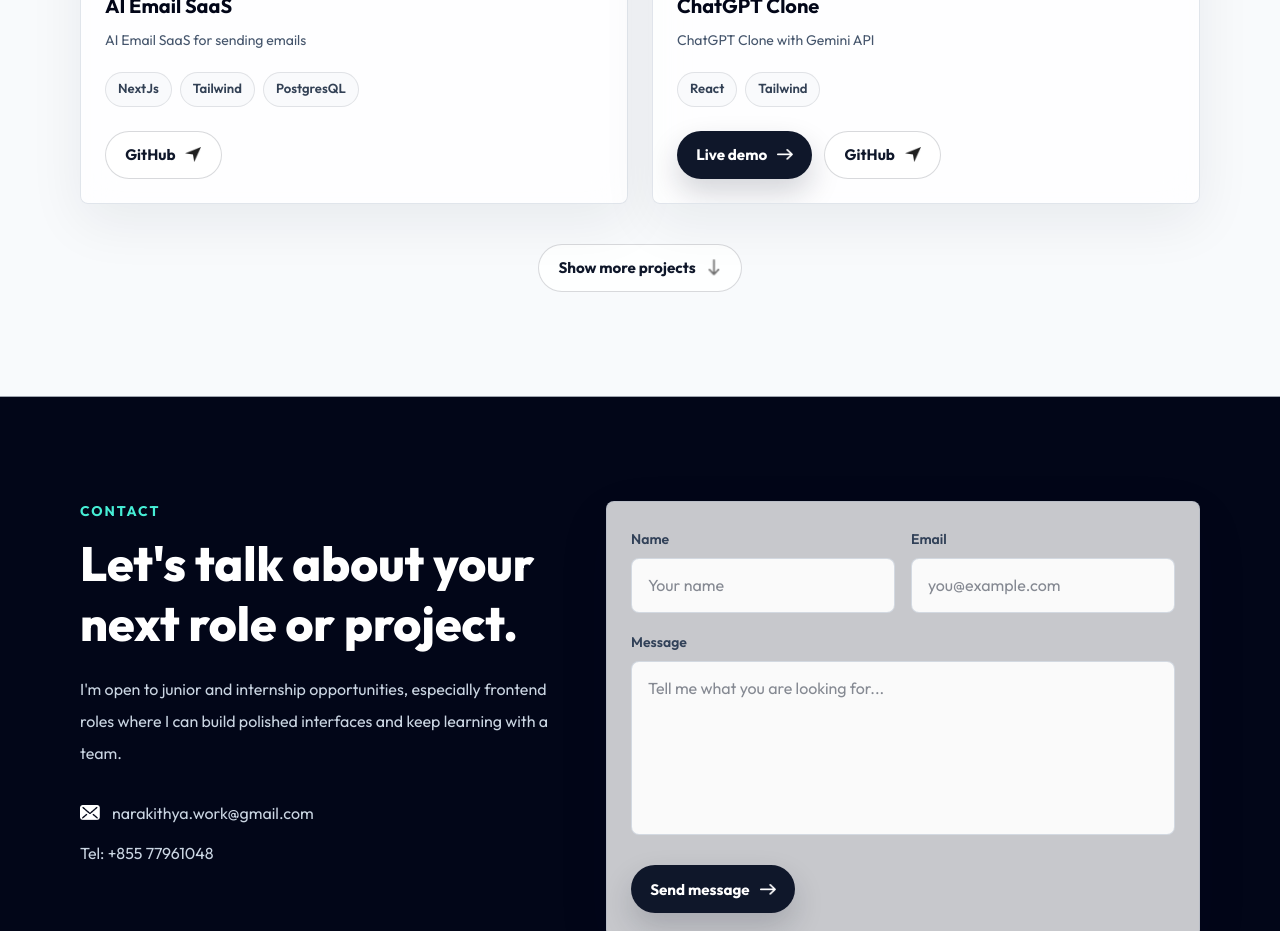
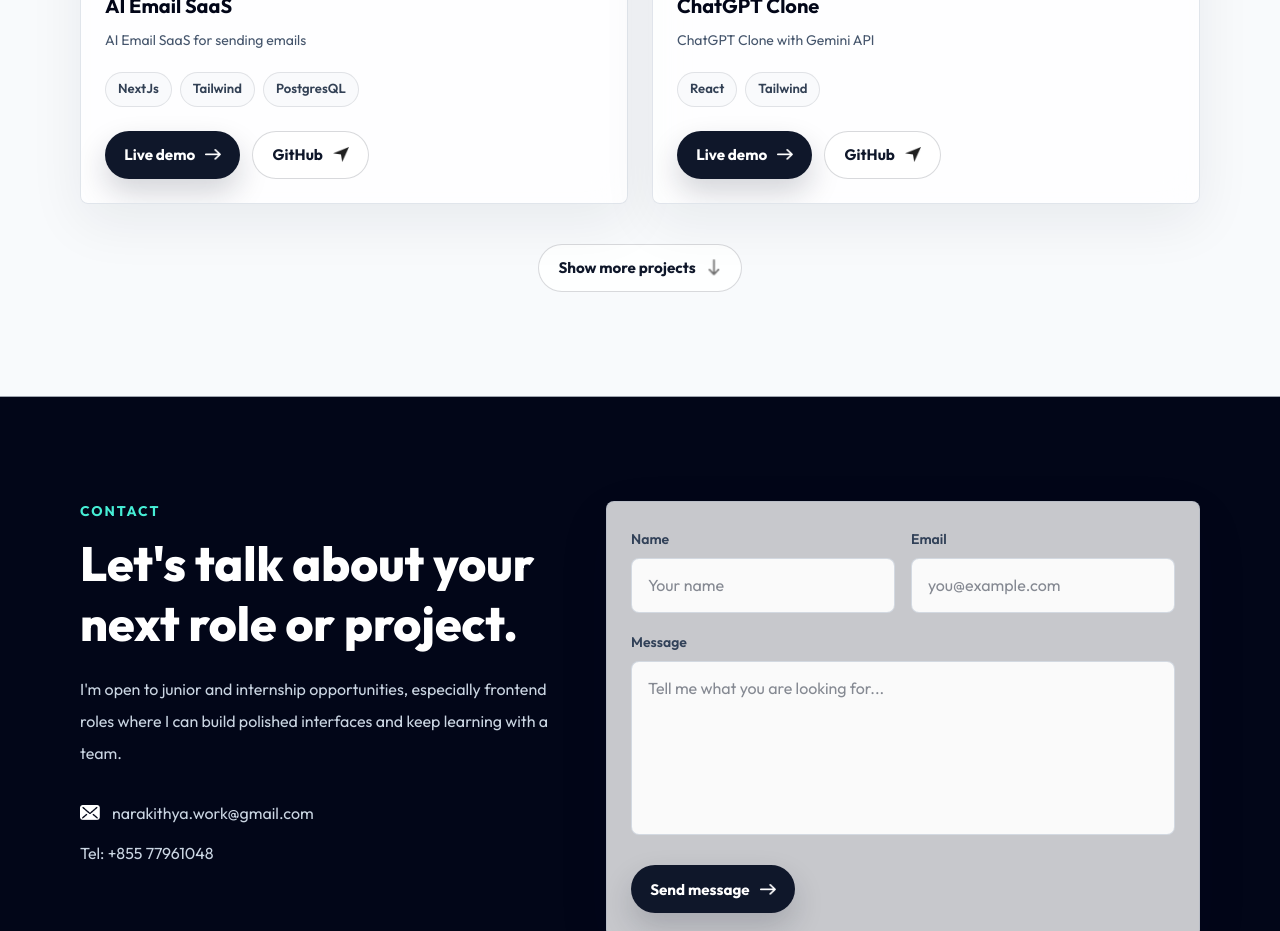
Before and after one commit to Kithya/Portfolio, a Next.js app: page / in a window 1280 px wide. Shown: the part 4200-5131 px from the top of the page. Built offline with nearby package versions, Linux system fonts and the light colour scheme; a web font is replaced by a local one.

Commit message:
added new project

```diff
--- a/assets/assets.js
+++ b/assets/assets.js
@@ -110,7 +110,7 @@ export const workData = [
     tech: ["NextJs", "Tailwind", "PostgresQL"],
     image: "/dealflow.png",
     github: "https://github.com/Kithya/email-project",
-    live: "none",
+    live: "https://dealflow-six.vercel.app/",
   },
   {
     id: "chatgpt-clone",
@@ -139,6 +139,15 @@ export const workData = [
     github: "https://github.com/Kithya/student-management",
     live: "https://student-management-main-ldsnei.laravel.cloud",
   },
+  // {
+  //   id: "e-commerce-website",
+  //   title: "E-Commerce Website",
+  //   description: "E-Commerce Website with NextJs",
+  //   tech: ["NextJs", "Tailwind", "PostgresQL", "Prisma"],
+  //   image: "/nextjss.png",
+  //   github: "https://github.com/Kithya/e-commerce-website",
+  //   live: "https://student-management-main-ldsnei.laravel.cloud",
+  // },
 ];
 
 export const serviceData = [
```
Also changed, not shown: public/nextjs.png (added), public/nextjss.png (added).
